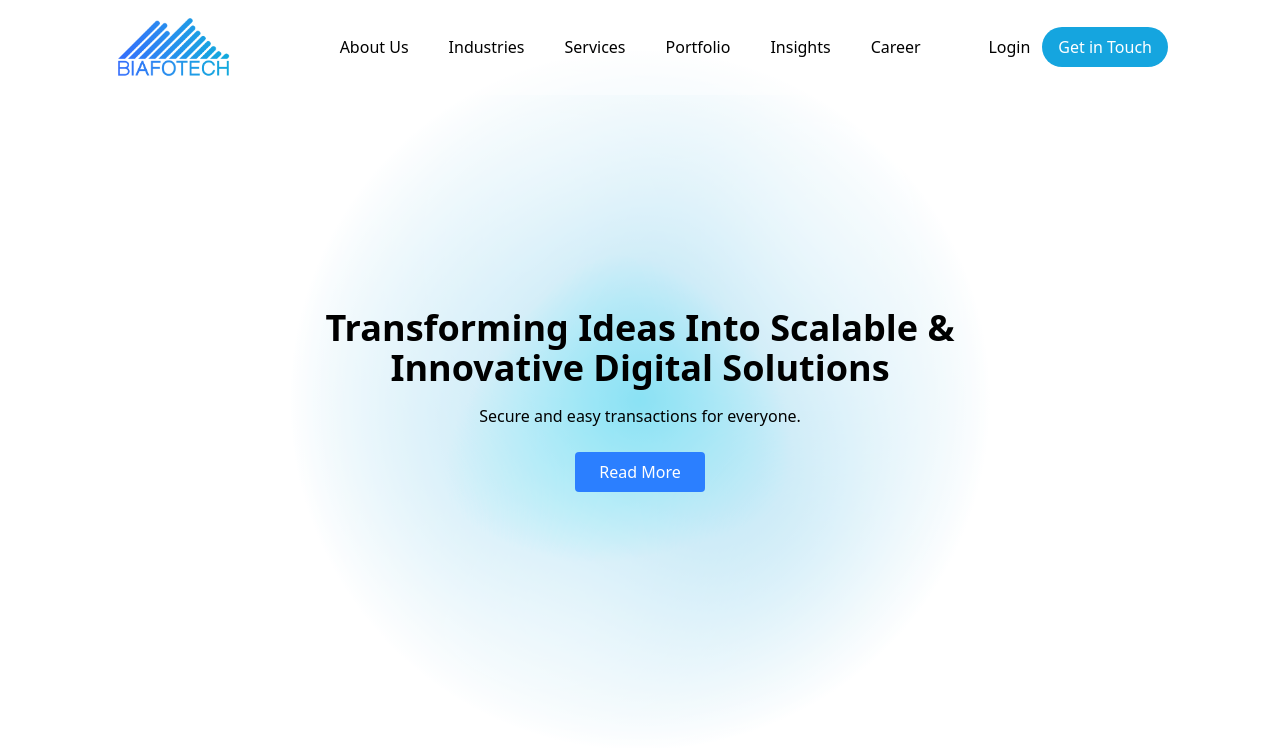
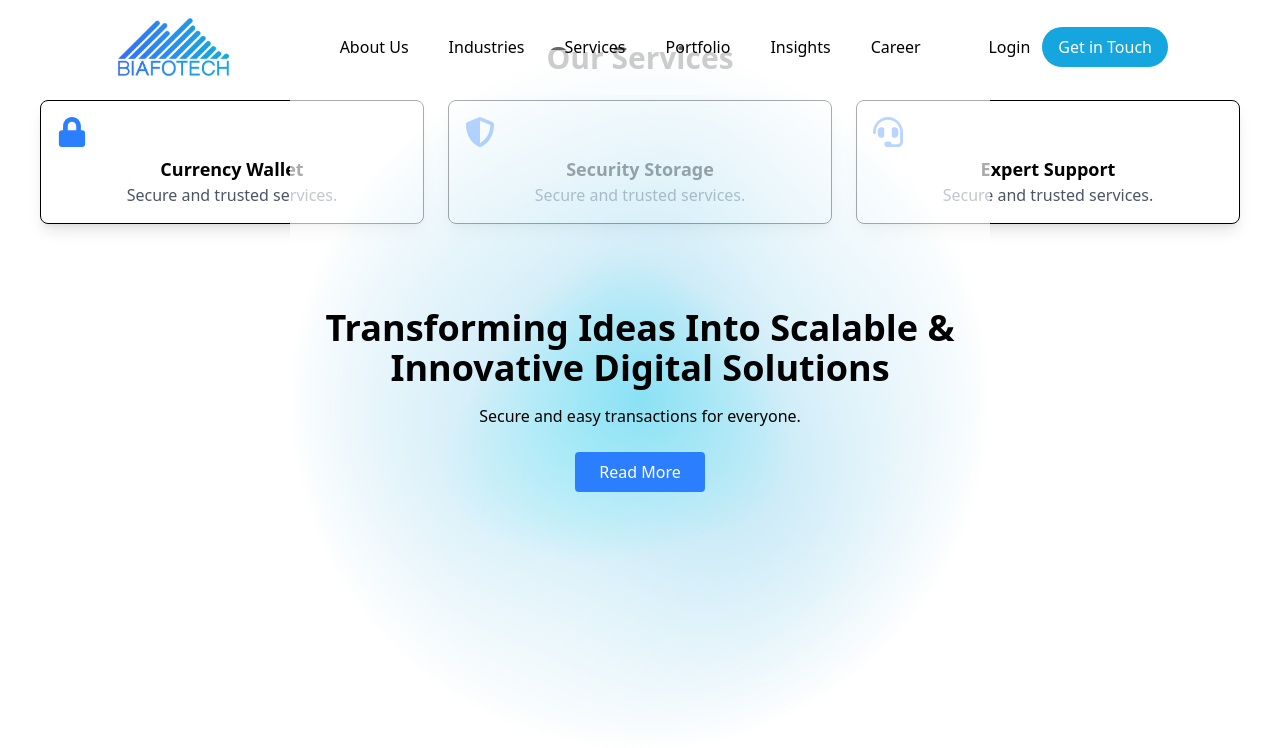
Before and after one commit to ahmadsohailMask01/company-website, a Next.js app: page / in a window 1280 px wide. Shown: the top 748 px of the page. Built offline with nearby package versions, Linux system fonts and the light colour scheme.

Commit message:
Services added

```diff
--- a/src/app/page.js
+++ b/src/app/page.js
@@ -11,6 +11,7 @@ export default function Home() {
     <>
       <Header />
       <HeroSection />
+      <Services/>
     </>
   );
 }
```
